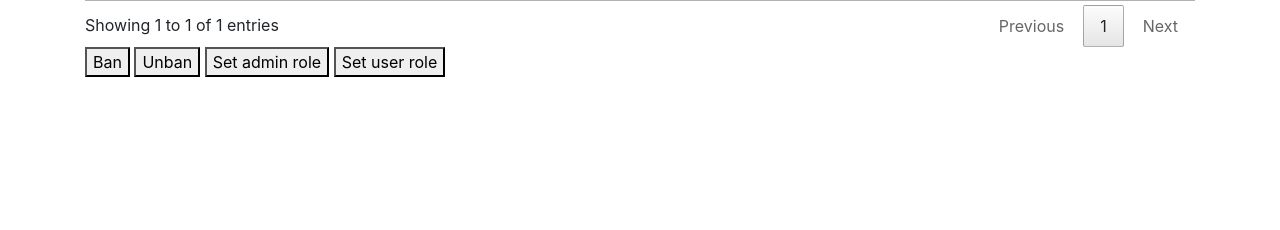
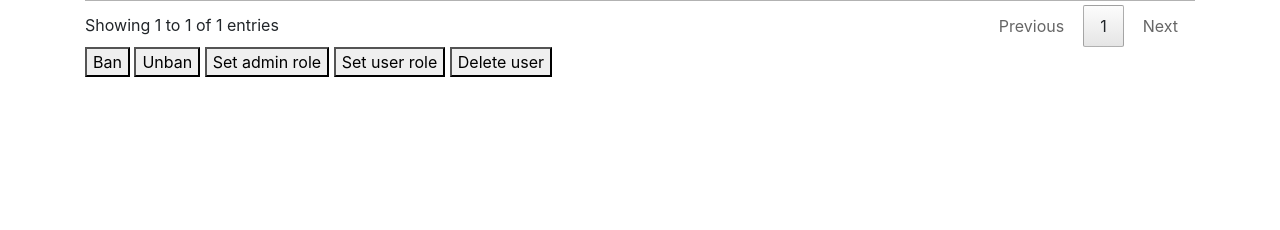
Before and after one commit to Simple2B/jobs, a Flask app: page /admin in a window 1280 px wide. Shown: the part 235-465 px from the top of the page. Run offline with Flask 2, Linux system fonts and the light colour scheme; the visitor is signed in with stand-in values (Sample User, id 1); data comes from the database, SQL or seed files in the repository; parts of the project's set-up code (start-up, migrations or seed data) failed here and were passed over; some libraries are stand-ins or nearby versions.

Commit message:
admin console: delete user

```diff
--- a/app.py
+++ b/app.py
@@ -182,6 +182,8 @@ def admin_console():
                         user.role = UserRole.admin
                     if flask.request.form['admin_action'] == "make_user":
                         user.role = UserRole.user
+                    if flask.request.form['admin_action'] == "delete_user":
+                        db.delete(user)
                 return flask.redirect("/", 302)
                 # admin console ban and make admin actions
 
--- a/templates/admin_console.html
+++ b/templates/admin_console.html
@@ -1,7 +1,7 @@
 {%extends 'base.html'%}
 {%block content%}
     <form action="/admin" method="POST" id="admin_action_form">
-        <table id="example" class="display" style="width:100%">
+        <table id="admin_console_users" class="display" style="width:100%">
             <thead>
 
                 <tr>
@@ -26,14 +26,15 @@
         </table>
 
 
-        <button class="button button-primary" type="submit" name="admin_action" value="ban">Ban</button>
-        <button class="button button-primary" type="submit" name="admin_action" value="unban">Unban</button>
-        <button class="button button-primary" type="submit" name="admin_action" value="make_admin">Set admin role</button>
-        <button class="button button-primary" type="submit" name="admin_action" value="make_user">Set user role</button>
+        <button type="submit" name="admin_action" value="ban">Ban</button>
+        <button type="submit" name="admin_action" value="unban">Unban</button>
+        <button type="submit" name="admin_action" value="make_admin">Set admin role</button>
+        <button type="submit" name="admin_action" value="make_user">Set user role</button>
+        <button id="delete_user_btn" type="submit" name="admin_action" value="delete_user">Delete user</button>
     </form>
         <script>
             $(document).ready(function() {
-                $('#example').DataTable( {
+                $('#admin_console_users').DataTable( {
                     "autoWidth": true,
                     "order": [[ 3, "desc" ]]
                 } );
--- a/templates/base.html
+++ b/templates/base.html
@@ -31,7 +31,7 @@
             <button id="logout_btn" class="btn btn-outline-success my-2 my-sm-0" type="submit">Logout</button>
             {%else%}
                 {%if session['need_back']%}
-                    <button class="btn btn-outline-success my-2 my-sm-0" type="submit">Back</button>
+                    <button id="back_btn" class="btn btn-outline-success my-2 my-sm-0" type="submit">Back</button>
                 {%endif%}
             {%endif%}
         </form>
```
Also changed, not shown: test_selenium_external.py (+19 -9 lines).
